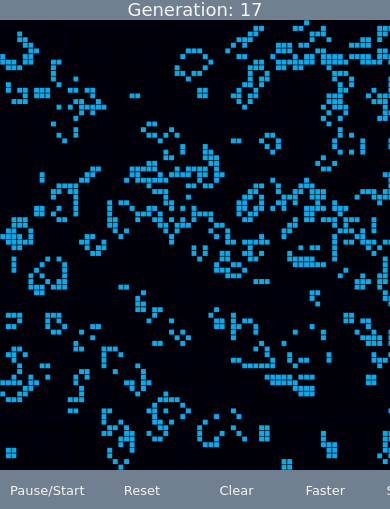
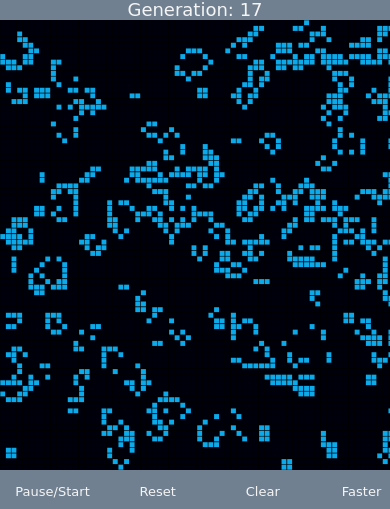
Before and after one commit to MichaelZane/life_as_we_know_it, a PHP site: page / in a window 390 px wide; the page is wider, and only the part inside the window is pictured. Shown: the part 1165-1674 px from the top of that part. Run offline with PHP 8.4, Linux system fonts and the light colour scheme; some web fonts are replaced.

Commit message:
fixed media queries

```diff
--- a/index.html
+++ b/index.html
@@ -50,7 +50,7 @@
       </div>
       <canvas class="canvas"></canvas>
 
-
+      </div>
       <div class="row" >
 
           <button class="btn" onclick="pause()">Pause/Start</button>
@@ -63,7 +63,7 @@
           <button class="btn2" onclick="slowDown()">Slower</button>
 
       </div>
-    </div>
+
       <script src="patterns.js"></script>
       <script src="index.js"></script>
   </div>
--- a/styles.css
+++ b/styles.css
@@ -153,15 +153,16 @@ h2 {
 		height: 450px;
 	}
 	.row {
-		width: 450px;
+		width: 500px;
 		align-content: center;
 	}
 	.canvas-wrap {
 		align-content: center;
+		max-width: 800px;
 	}
 }
 
-@media only screen and (min-width: 998px) {
+@media only screen and (min-width: 800px) {
 	.page-wrapper {
 		width: 100%;
 	}
@@ -170,7 +171,8 @@ h2 {
 		height: 800px;
 	}
 	.row {
-		width: 800px;
-		align-content: center;
+
+		width: 100%;
+
 	}
 }
```
Lines whose indentation alone changed are shown as unchanged.
